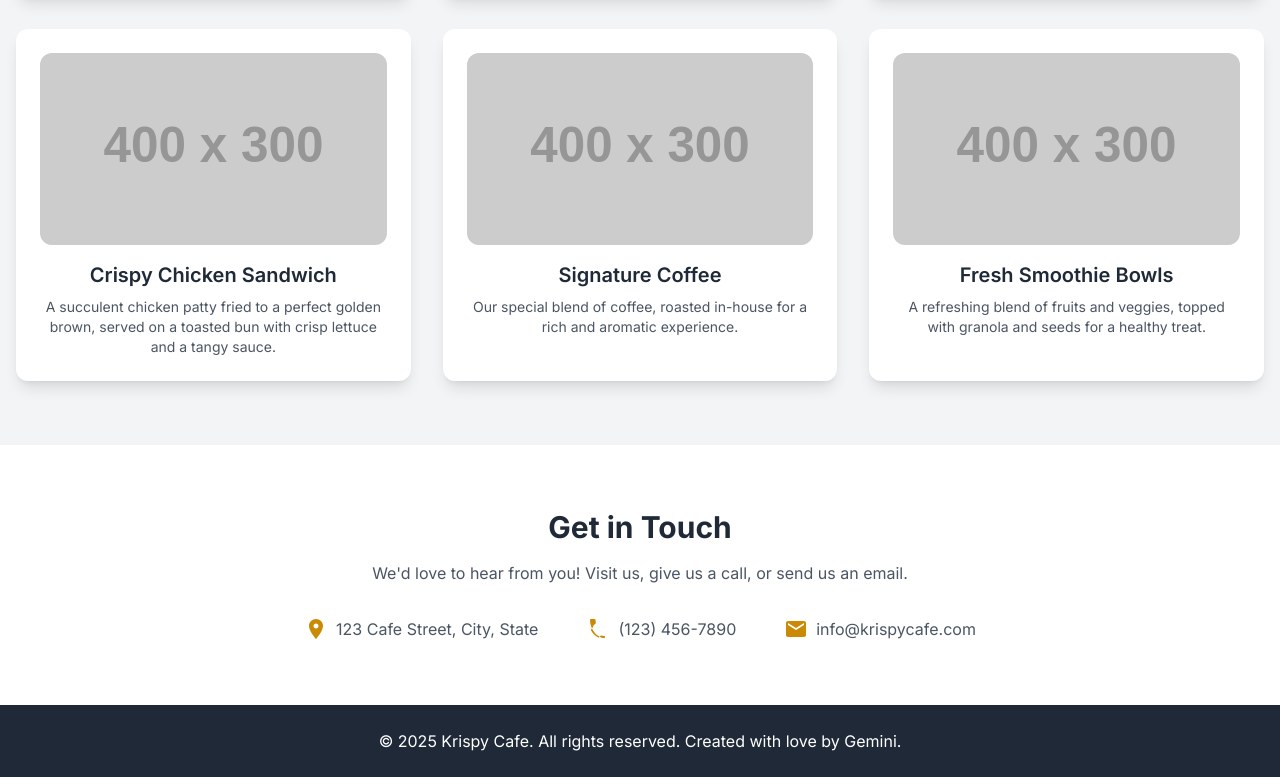
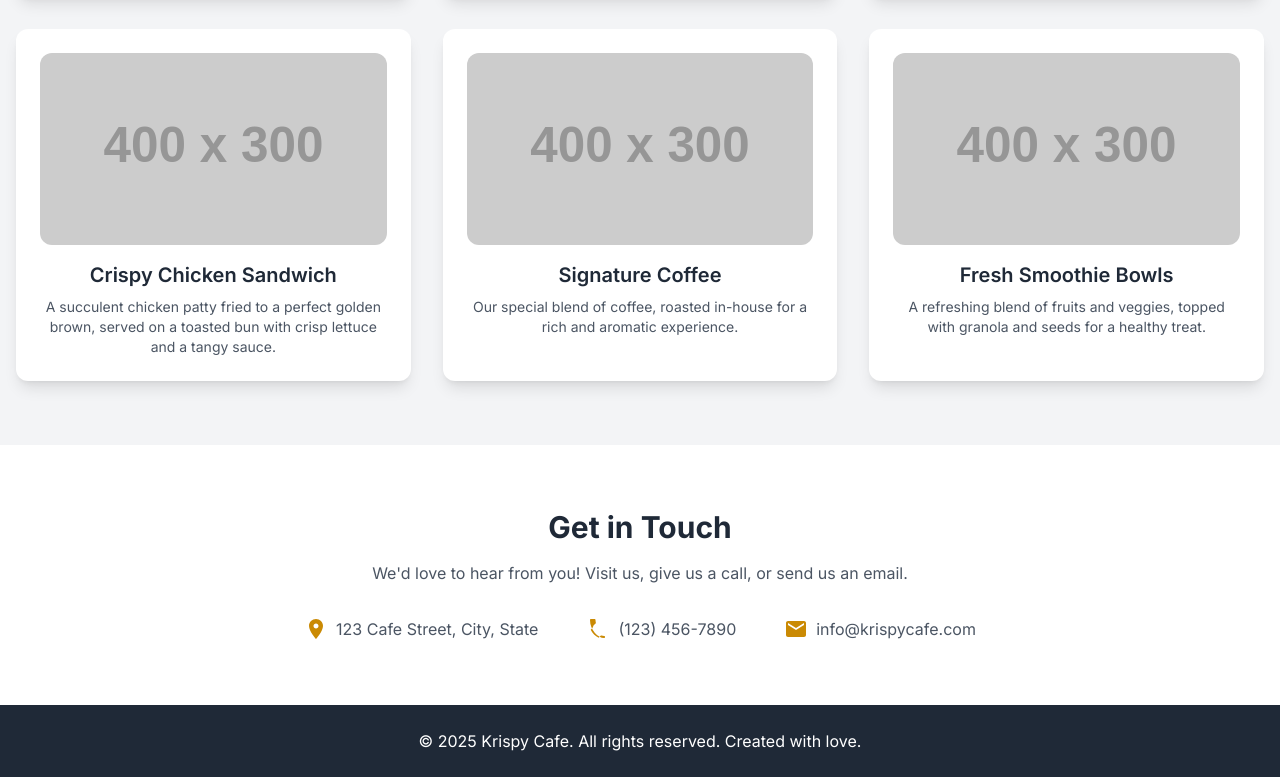
Before and after one commit to JayMsaps/krispy-cafe-trial, a plain HTML site: page index.html in a window 1280 px wide. Shown: the part 1559-2336 px from the top of the page. Drawn offline with nearby package versions, Linux system fonts and the light colour scheme; placeholder pictures from the web are drawn by us.

Commit message:
Update index.html

```diff
--- a/index.html
+++ b/index.html
@@ -182,7 +182,7 @@
     <!-- Footer -->
     <footer class="bg-gray-800 text-white py-6">
         <div class="container mx-auto px-4 text-center">
-            <p>&copy; 2025 Krispy Cafe. All rights reserved. Created with love by Gemini.</p>
+            <p>&copy; 2025 Krispy Cafe. All rights reserved. Created with love.</p>
         </div>
     </footer>
 
```
